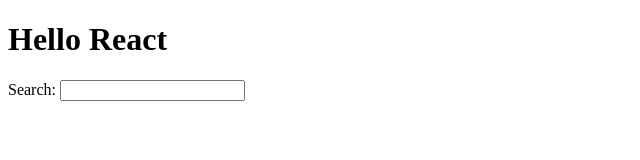
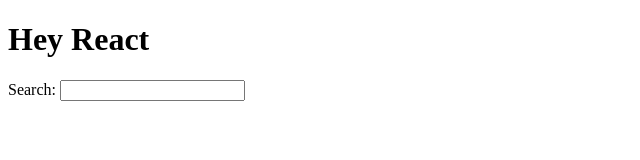
Before and after one commit to Javier-Jimenez-18/react-todo, a React (Create React App) app: page / in a window 1280 px wide. Shown: the top 160 px of the page, without its empty margins (0-640 px from the left). Built offline with nearby package versions, Linux system fonts and the light colour scheme; the HTML template or start-up script is replaced by a standard one.

Commit message:
Defined a JavaScript object 'welcome' to be displayed in the App component.

```diff
--- a/src/App.js
+++ b/src/App.js
@@ -6,12 +6,17 @@
 
 import React from 'react';
 
-const title = 'React';
+const welcome = {
+  greeting: 'Hey',
+  title: 'React',
+};
 
 function App() {
   return (
     <div>
-      <h1>Hello {title}</h1>
+      <h1>
+        {welcome.greeting} {welcome.title}
+      </h1>
 
       <label htmlFor="search">Search: </label>
       <input id="search" type="text" />
```
